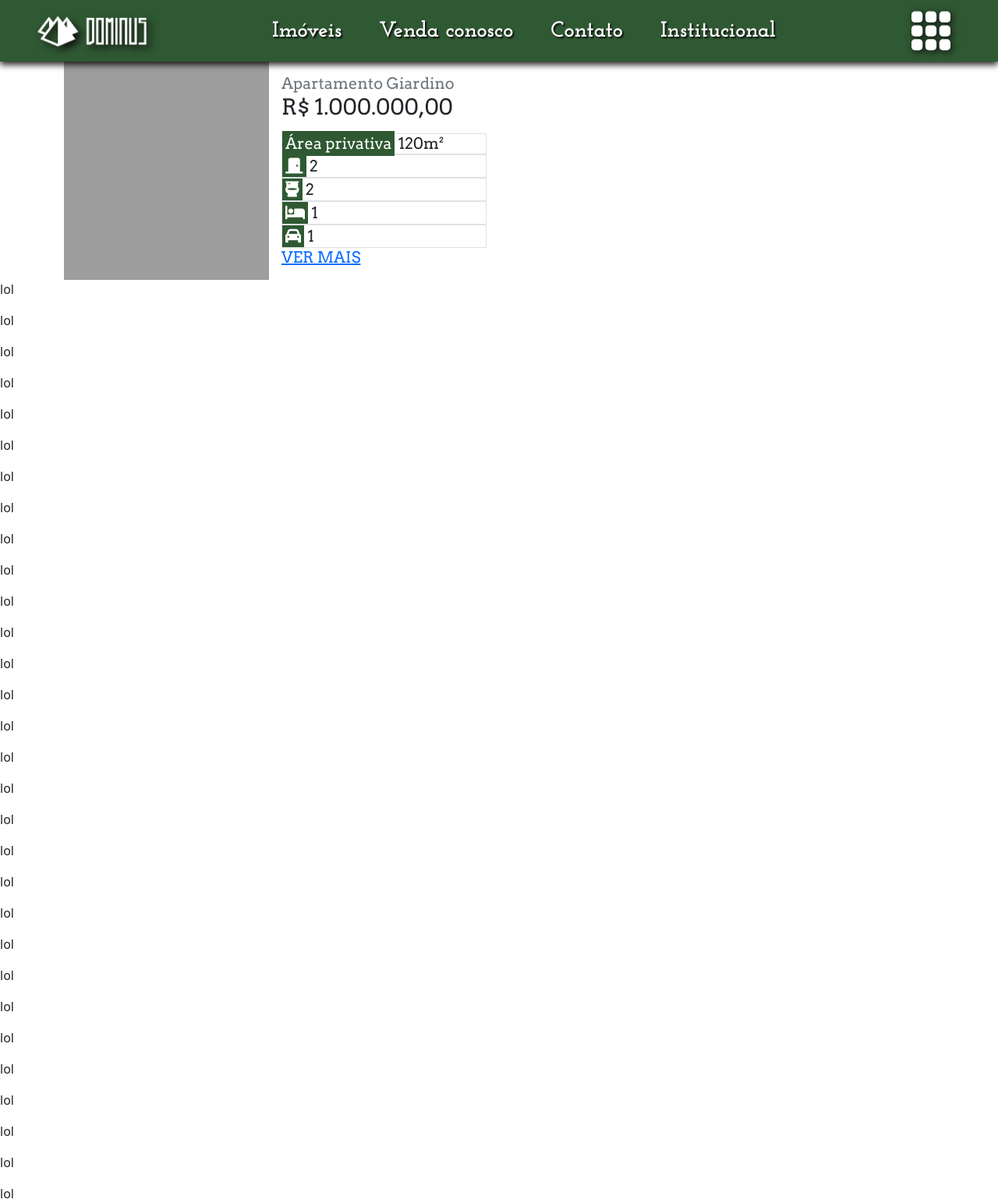
After one commit to lucasyares/sistema_imoveis_senai-2022_2, a Django app: page /pesquisa/ in a window 1280 px wide. The commit adds this page. Shown: the top 1543 px of the page at 78% size. Run offline with Django 5.2, Linux system fonts and the light colour scheme; some libraries are stand-ins or nearby versions; some web fonts are replaced; grey boxes are pictures that could not be loaded.

Commit message:
Estilizando pesquisa no portal #1

```diff
--- a/app_cad_users/templates/bases/base_admin.html
+++ b/app_cad_users/templates/bases/base_admin.html
@@ -68,6 +68,9 @@
                         </ul>
                     </div>
                 </li>
+                <li>
+                    <a class="btn btn-secondary a-portal" href="/portal">Retornar ao Portal</a>
+                </li>
             </menu>
         </nav>
     </header>
--- a/app_cad_users/templates/bases/base_portal.html
+++ b/app_cad_users/templates/bases/base_portal.html
@@ -7,31 +7,52 @@
     <meta charset="UTF-8">
     <meta name="viewport" content="width=device-width, initial-scale=1.0">
     <link rel="stylesheet" href="{% static 'node_modules/bootstrap/dist/css/bootstrap.css' %}">
-    <link rel="stylesheet" href="{% static 'css/style.css'%}"> {% block head %}{% endblock head %}
+    <link rel="stylesheet" href="{% static 'css/style.css'%}">
+    {% block head %}{% endblock head %}
     <title>{{titulo}}</title>
 </head>
 
 <body>
-    <header>
-        {% block header %}
-            <p>Header padrão</p>
-        {% endblock header %}
+    {% block header %}
+    <header class="sticky-top">
+            <nav id="homepage__nav"
+                class="homepage__nav homepage__nav--pequeno py-1 px-5 d-flex justify-content-between align-items-center">
+                <a href="/portal">
+                    <img id="homepage__nav__logo" class="homepage__nav__logo" src="{% static 'imgs/logo3.png' %}"
+                        alt="Logo">
+                </a>
+                <menu class="homepage__nav__links list-unstyled d-inline-flex gap-5">
+                    <li class="align-self-center"><a class="text-decoration-none" href="/portal">Imóveis</a></li>
+                    <li class="align-self-center"><a class="text-decoration-none" href="/portal">Venda conosco</a></li>
+                    <li class="align-self-center"><a class="text-decoration-none" href="/portal">Contato</a></li>
+                    <li class="align-self-center"><a class="text-decoration-none" href="/portal">Institucional</a></li>
+                </menu>
+                <button onclick="exibirMenuLateral();" id="btn-menu" class="btn align-self-center">
+                    <svg class="homepage__nav__menu" aria-hidden="true" focusable="false" data-prefix="fas"
+                        data-icon="grid" role="img" xmlns="http://www.w3.org/2000/svg" viewBox="0 0 448 512"
+                        width="50px">
+                        <path fill="#FFF"
+                            d="M0 72C0 49.9 17.9 32 40 32H88c22.1 0 40 17.9 40 40v48c0 22.1-17.9 40-40 40H40c-22.1 0-40-17.9-40-40V72zM0 232c0-22.1 17.9-40 40-40H88c22.1 0 40 17.9 40 40v48c0 22.1-17.9 40-40 40H40c-22.1 0-40-17.9-40-40V232zM128 392v48c0 22.1-17.9 40-40 40H40c-22.1 0-40-17.9-40-40V392c0-22.1 17.9-40 40-40H88c22.1 0 40 17.9 40 40zM160 72c0-22.1 17.9-40 40-40h48c22.1 0 40 17.9 40 40v48c0 22.1-17.9 40-40 40H200c-22.1 0-40-17.9-40-40V72zM288 232v48c0 22.1-17.9 40-40 40H200c-22.1 0-40-17.9-40-40V232c0-22.1 17.9-40 40-40h48c22.1 0 40 17.9 40 40zM160 392c0-22.1 17.9-40 40-40h48c22.1 0 40 17.9 40 40v48c0 22.1-17.9 40-40 40H200c-22.1 0-40-17.9-40-40V392zM448 72v48c0 22.1-17.9 40-40 40H360c-22.1 0-40-17.9-40-40V72c0-22.1 17.9-40 40-40h48c22.1 0 40 17.9 40 40zM320 232c0-22.1 17.9-40 40-40h48c22.1 0 40 17.9 40 40v48c0 22.1-17.9 40-40 40H360c-22.1 0-40-17.9-40-40V232zM448 392v48c0 22.1-17.9 40-40 40H360c-22.1 0-40-17.9-40-40V392c0-22.1 17.9-40 40-40h48c22.1 0 40 17.9 40 40z">
+                        </path>
+                    </svg>
+                </button>
+            </nav>
     </header>
+    {% endblock header %}
 
     <main>
         {% block main %}
-            <p>Main padrão</p>
+        <p>Main padrão</p>
         {% endblock main %}
     </main>
 
     <footer>
         {% block footer %}
-            <p>Footer padrão</p>
+        <p>Footer padrão</p>
         {% endblock footer %}
     </footer>
 
     <script src="{% static 'node_modules/bootstrap/dist/js/bootstrap.bundle.js' %}"></script>
-    <script src="{% static 'js/nav_scroll_portal.js' %}"></script>
     <script src="{% static "js/menu_lateral.js" %}"></script>
 </body>
 
--- a/app_cad_users/templates/components/form_cadastro_imovel.html
+++ b/app_cad_users/templates/components/form_cadastro_imovel.html
@@ -2,7 +2,7 @@
 {% load static %}
 
 <section class="d-flex justify-content-center">
-    <div class="form-cadastro col-6 flex-column block-form-imovel">
+    <div class="form-cadastro col-6 flex-column block-form-imovel ">
         <ul class="nav nav-tabs nav-justified" id="myTab">
             <li class="nav-item"><button data-bs-toggle="tab" data-bs-target="#basico"
                     class="nav-link active">Básico</button></li>
@@ -14,7 +14,7 @@
                     class="nav-link">Galeria</button></li>
         </ul>
 
-        <form class="p-3 border border-top-0 tab-content d-flex flex-column form-imovel" method="post" enctype="multipart/form-data"
+        <form class="p-3 border border-top-0 tab-content d-flex flex-column form-imovel shadow" method="post" enctype="multipart/form-data"
             id="myTabContent">
             {% csrf_token %}
             <div id="basico" class="tab-pane fade show active">
--- a/app_cad_users/templates/components/form_edit_imovel.html
+++ b/app_cad_users/templates/components/form_edit_imovel.html
@@ -14,7 +14,7 @@
 					class="nav-link">Galeria</button></li>
 		</ul>
 
-		<form class="p-3 border border-top-0 tab-content d-flex flex-column form-imovel" method="post"
+		<form class="p-3 border border-top-0 tab-content d-flex flex-column form-imovel shadow" method="post"
 			enctype="multipart/form-data" id="myTabContent">
 			{% csrf_token %}
 			<div id="basico" class="tab-pane fade show active">
--- /dev/null
+++ b/app_cad_users/templates/components/portal_lista_imovel.html
@@ -0,0 +1,42 @@
+<aside>
+
+</aside>
+
+<section class="container d-flex flex-column section-resultados">
+
+    <article class="d-flex imovel-card col-6">
+        <section class="imovel-card__img col">
+            <img src="https://picsum.photos/200/200" alt="img imovel">
+        </section>
+
+        <section class="imovel-card__info col p-3">
+            <h2 class="mb-0 text-secondary">Apartamento Giardino</h2>
+            <p class="preco">R$ 1.000.000,00</p>
+
+            <div class="bloco-info border">
+                <span>Área privativa</span>
+                <span>120m²</span>
+            </div>
+
+            <div class="bloco-info border">
+                <i class="fa-solid fa-door-closed"></i>
+                <span>2</span>
+            </div>
+            <div class="bloco-info border">
+                <i class="fa-solid fa-toilet"></i>
+                <span>2</span>
+            </div>
+            <div class="bloco-info border">
+                <i class="fa-solid fa-bed"></i>
+                <span>1</span>
+            </div>
+            <div class="bloco-info border">
+                <i class="fa-solid fa-car"></i>
+                <span>1</span>
+            </div>
+
+            <a href="#">VER MAIS</a>
+        </section>
+    </article>
+
+</section>
--- /dev/null
+++ b/app_cad_users/templates/pages/portal/pesquisa.html
@@ -0,0 +1,49 @@
+{% extends "bases/base_portal.html" %}
+{% load static %}
+
+{% block head %}
+<link rel="stylesheet" href="https://cdnjs.cloudflare.com/ajax/libs/font-awesome/6.5.2/css/all.min.css"
+    integrity="sha512-SnH5WK+bZxgPHs44uWIX+LLJAJ9/2PkPKZ5QiAj6Ta86w+fsb2TkcmfRyVX3pBnMFcV7oQPJkl9QevSCWr3W6A=="
+    crossorigin="anonymous" referrerpolicy="no-referrer" />
+{% endblock head %}
+
+{% block main %}
+
+{% include "components/portal_lista_imovel.html" %}
+
+<p>lol</p>
+<p>lol</p>
+<p>lol</p>
+<p>lol</p>
+<p>lol</p>
+<p>lol</p>
+<p>lol</p>
+<p>lol</p>
+<p>lol</p>
+<p>lol</p>
+<p>lol</p>
+<p>lol</p>
+<p>lol</p>
+<p>lol</p>
+<p>lol</p>
+<p>lol</p>
+<p>lol</p>
+<p>lol</p>
+<p>lol</p>
+<p>lol</p>
+<p>lol</p>
+<p>lol</p>
+<p>lol</p>
+<p>lol</p>
+<p>lol</p>
+<p>lol</p>
+<p>lol</p>
+<p>lol</p>
+<p>lol</p>
+<p>lol</p>
+<p>lol</p>
+<p>lol</p>
+
+<script src="{% static "js/Pesquisa_Bot.js" %}"></script>
+
+{% endblock main %}
--- a/app_cad_users/urls.py
+++ b/app_cad_users/urls.py
@@ -25,7 +25,8 @@ urlpatterns = [
     path('lista-corretor/', views.lista_corretor_admin, name='lista_corretor_admin'),
 
     #* URLs orientadas ao cliente
-    path("portal/", views.homepage, name="homepage")
+    path("portal/", views.homepage, name="homepage"),
+    path("pesquisa/", views.portal_pesquisa, name="portal_pesquisa"),
 
 
- ]  + static(settings.MEDIA_URL, document_root=settings.MEDIA_ROOT)  #Permite a imagem aparecer
+]  + static(settings.MEDIA_URL, document_root=settings.MEDIA_ROOT)  #Permite a imagem aparecer
--- a/app_cad_users/views.py
+++ b/app_cad_users/views.py
@@ -441,8 +441,8 @@ def lista_cliente_admin(request):
 def cadastro_corretor_admin(request):
     if request.method == "GET":
         contexto =  {
-             "titulo": "Cadastro de Corretores"
-         }
+            "titulo": "Cadastro de Corretores"
+        }
         return render(request, 'pages/login_cad.html')
     elif request.method == "POST":
         nome_corretor = request.POST.get('nome_corretor')
@@ -518,14 +518,19 @@ def homepage(request):
         cidade_unicos_lista = list(cidade_unicos)
 
         contexto =  {
-           "titulo": "DOMINUS — Página principal",
-           'bairros':bairro_unicos_lista,
-           'cidades':cidade_unicos_lista,
-           'tipos': tipo,
-      }
+            "titulo": "DOMINUS — Página principal",
+            'bairros':bairro_unicos_lista,
+            'cidades':cidade_unicos_lista,
+            'tipos': tipo,
+    }
         return render(request, 'pages/portal/homepage.html', contexto)
     return render(request, 'pages/portal/homepage.html', contexto)
 
+def portal_pesquisa(request):
+    contexto =  {
+            "titulo": "DOMINUS — Resultado de pesquisa"
+    }
+    return render(request, 'pages/portal/pesquisa.html', contexto)
 
 
 #FIM_PÁGINAS
--- a/static/css/style.css
+++ b/static/css/style.css
@@ -28,10 +28,15 @@ input[type=number] {
 .main-nav .dropdown .btn:hover {
   background-color: #224026;
 }
+.main-nav .a-portal {
+  filter: drop-shadow(2px 2px 5px #111);
+  font: normal 16px "Arvo", serif;
+}
 
 .homepage__nav {
   width: 100%;
   background: linear-gradient(180deg, rgba(0, 0, 0, 0.8666666667), rgba(0, 0, 0, 0));
+  right: 0;
   transition: 0.3s;
   z-index: 1;
 }
@@ -137,4 +142,20 @@ input[type=number] {
   color: #224026;
 }
 
+.imovel-card__img img {
+  width: 100%;
+  height: 100%;
+}
+.imovel-card * {
+  font: normal 20px "Arvo", serif;
+}
+.imovel-card__info .preco {
+  font-size: 28px;
+}
+.imovel-card__info .bloco-info :first-child {
+  padding: 0.2em;
+  color: white;
+  background-color: #2F5932;
+}
+
 /*# sourceMappingURL=style.css.map */
--- /dev/null
+++ b/static/js/Pesquisa_Bot.js
@@ -0,0 +1,15 @@
+function expandir() {
+    var conteudoExpandido = document.getElementById("conteudoExpandido");
+    var resultados = document.getElementById("resultados");
+    var expandirBotao = document.getElementById("expandirBotao");
+
+    if (conteudoExpandido.style.display == "inline") {
+        conteudoExpandido.style.display = "none";
+        resultados.className = "container-fluid d-flex m-0 p-0 center";
+        expandirBotao.innerHTML = "<p class = 'TextoBot'>Expandir Extras</p>";
+    } else {
+        conteudoExpandido.style.display = "inline";
+        resultados.className = "container-fluid d-flex m-0 p-0";
+        expandirBotao.innerHTML = "<p class = 'TextoBot'>Diminuir Extras</p>";
+    }
+}
--- a/static/js/nav_scroll_portal.js
+++ b/static/js/nav_scroll_portal.js
@@ -3,7 +3,7 @@ window.onscroll = function () {
         document.getElementById("homepage__nav").className = "homepage__nav homepage__nav--pequeno position-fixed py-1 px-5 d-flex justify-content-between align-items-center";
         document.getElementById("homepage__nav__logo").setAttribute("src", "/static/imgs/logo3.png");
     } else {
-        document.getElementById("homepage__nav").className = "homepage__nav  position-fixed py-3 px-5 d-flex justify-content-between align-items-center";
+        document.getElementById("homepage__nav").className = "homepage__nav position-fixed py-3 px-5 d-flex justify-content-between align-items-center";
         document.getElementById("homepage__nav__logo").setAttribute("src", "/static/imgs/logo4.png");
     }
 };
--- a/static/scss/bases/_base_admin.scss
+++ b/static/scss/bases/_base_admin.scss
@@ -20,6 +20,11 @@
             }
         }
     }
+
+    .a-portal {
+        @include soft-shadow;
+        font: normal $txt-sz-3 $arvo;
+    }
 }
 
 // .form-imovel {
--- a/static/scss/bases/_base_portal.scss
+++ b/static/scss/bases/_base_portal.scss
@@ -8,6 +8,7 @@
     width: 100%;
     background: linear-gradient(180deg, #000d, #0000);
 
+    right: 0;
     transition: 0.3s;
     z-index: 1;
 
@@ -123,3 +124,30 @@
         color: $palette-1-5-hex;
     }
 }
+
+.imovel-card {
+    &__img {
+        img {
+            width: 100%;
+            height: 100%;
+        }
+    }
+
+    * {
+        font: normal $txt-sz-4 $arvo;
+    }
+
+    &__info {
+        .preco {
+            font-size: $txt-sz-6;
+        }
+
+        .bloco-info {
+            :first-child {
+                padding: 0.2em;
+                color: white;
+                background-color: $palette-1-4-hex;
+            }
+        }
+    }
+}
```
Also changed, not shown: app_cad_users/templates/components/form_edit_imovel copy.html (deleted, +0 -202 lines), app_cad_users/templates/pages/portal/homepage.html (+29 -1 lines), setup/Teste Sistema2/Pesquisa.html (+10 -3 lines), 1 other file.
